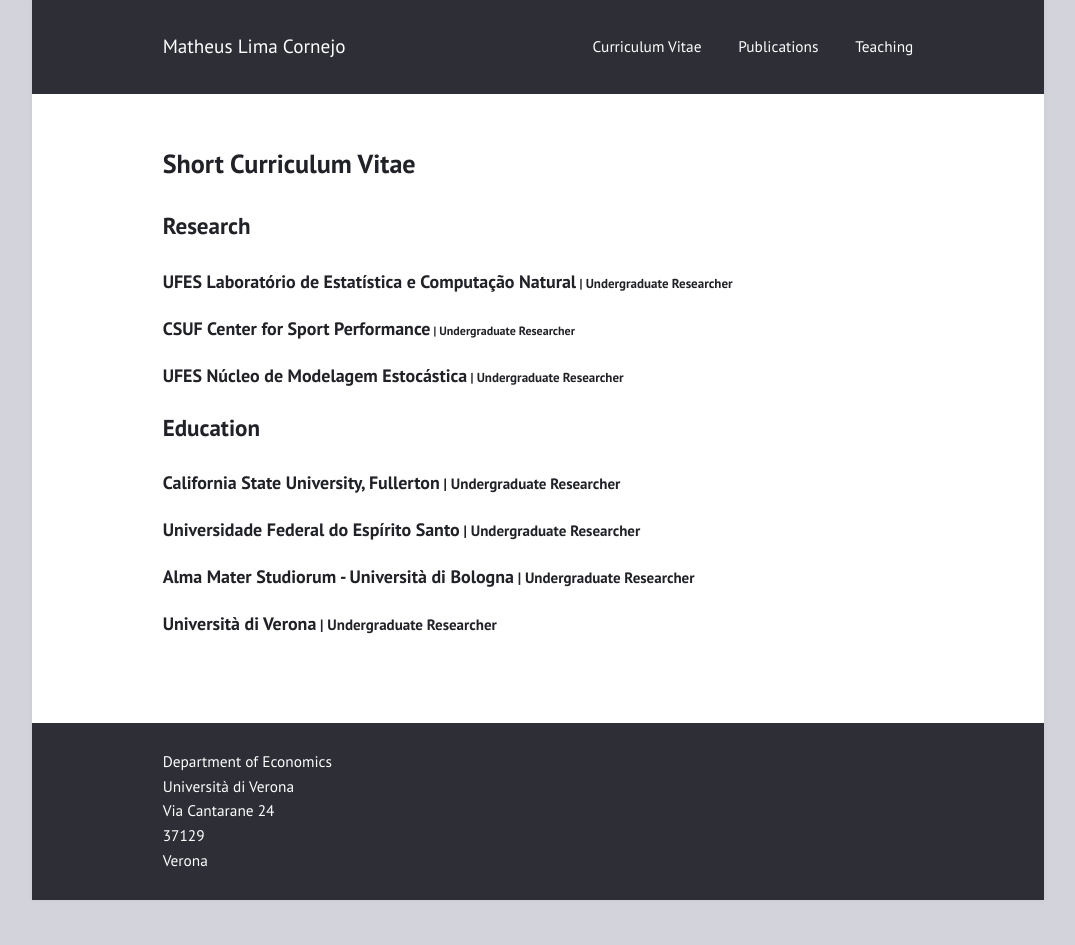
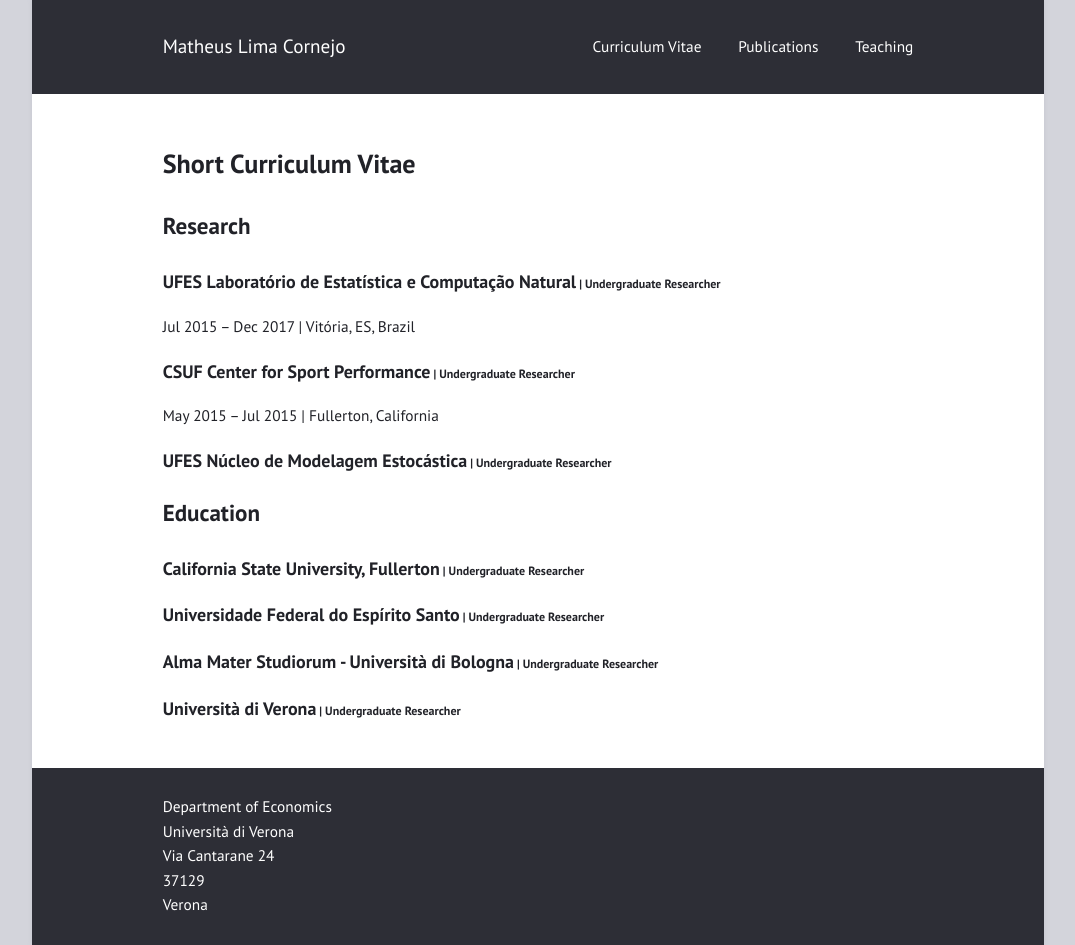
Before and after one commit to limacornejo/limacornejo.github.io, a Jekyll site: the page built from cv.md, in a window 1280 px wide. Shown: the whole page, without its empty margins (102-1177 px from the left). Built offline with Jekyll 4.4.1, drawn with Linux system fonts in a browser that asks for light colours; before the commit the page ends 900 px from its top, so only the background shows below that.

Commit message:
Update cv.md

```diff
--- a/cv.md
+++ b/cv.md
@@ -7,19 +7,23 @@
 
 <header><h2>Research</h2></header>
 
-<p><h3>UFES Laboratório de Estatística e Computação Natural<span style="font-size:13px;"> | Undergraduate Researcher </span></h3></p>
+<p><h3>UFES Laboratório de Estatística e Computação Natural<small style="font-size:12px;"> | Undergraduate Researcher </small></h3>
+   Jul 2015 – Dec 2017 | Vitória, ES, Brazil
+</p>
 
-<p><h3>CSUF Center for Sport Performance<small style="font-size:12px;"> | Undergraduate Researcher </small></h3></p>
+<p><h3>CSUF Center for Sport Performance<small style="font-size:12px;"> | Undergraduate Researcher </small></h3>
+   May 2015 – Jul 2015 | Fullerton, California
+</p>
 
-<p><h3>UFES Núcleo de Modelagem Estocástica<small style="font-size:13px;"> | Undergraduate Researcher </small></h3></p>
+<p><h3>UFES Núcleo de Modelagem Estocástica<small style="font-size:12px;"> | Undergraduate Researcher </small></h3></p>
 
 
 <header><h2>Education</h2></header>
 
-<p><h3>California State University, Fullerton<span style="font-size:15px;"> | Undergraduate Researcher </span></h3></p>
+<p><h3>California State University, Fullerton<small style="font-size:12px;"> | Undergraduate Researcher </small></h3></p>
 
-<p><h3>Universidade Federal do Espírito Santo<span style="font-size:15px;"> | Undergraduate Researcher </span></h3></p>
+<p><h3>Universidade Federal do Espírito Santo<small style="font-size:12px;"> | Undergraduate Researcher </small></h3></p>
 
-<p><h3>Alma Mater Studiorum - Università di Bologna<span style="font-size:15px;"> | Undergraduate Researcher </span></h3></p>
+<p><h3>Alma Mater Studiorum - Università di Bologna<small style="font-size:12px;"> | Undergraduate Researcher </small></h3></p>
 
-<p><h3>Università di Verona<span style="font-size:15px;"> | Undergraduate Researcher </span></h3></p>
+<p><h3>Università di Verona<small style="font-size:12px;"> | Undergraduate Researcher </small></h3></p>
```
